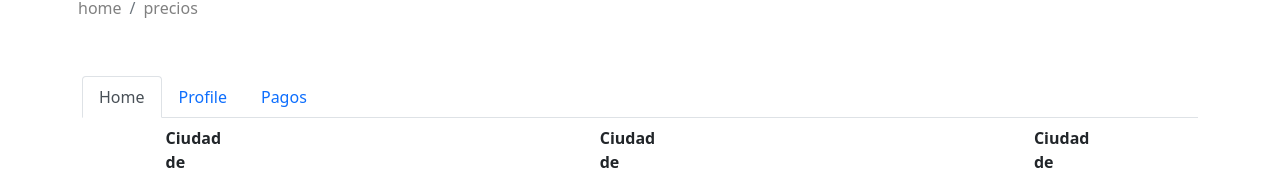
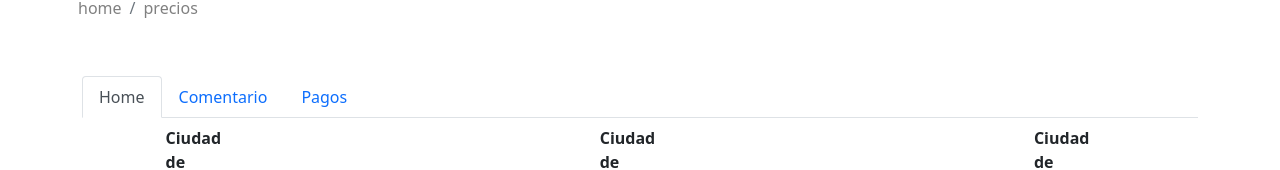
Before and after one commit to raularellanog/tarea3FullStack, a website: page precios.html in a window 1280 px wide. Shown: the part 167-337 px from the top of the page. Drawn offline with nearby package versions, Linux system fonts and the light colour scheme; a web font is replaced by a local one.

Commit message:
correcion de algunos textos

```diff
--- a/precios.html
+++ b/precios.html
@@ -56,7 +56,7 @@
           <a class="nav-link active" id="home-tab" data-bs-toggle="tab" href="#home" role="tab" aria-controls="home" aria-selected="true">Home</a>
         </li>
         <li class="nav-item" role="presentation">
-          <a class="nav-link" id="profile-tab" data-bs-toggle="tab" href="#profile" role="tab" aria-controls="profile" aria-selected="false">Profile</a>
+          <a class="nav-link" id="profile-tab" data-bs-toggle="tab" href="#profile" role="tab" aria-controls="profile" aria-selected="false">Comentario</a>
         </li>
         <li class="nav-item" role="presentation">
           <a class="nav-link" id="pago-tab" data-bs-toggle="tab" href="#pago" role="tab" aria-controls="pago" aria-selected="false">Pagos</a>
```
